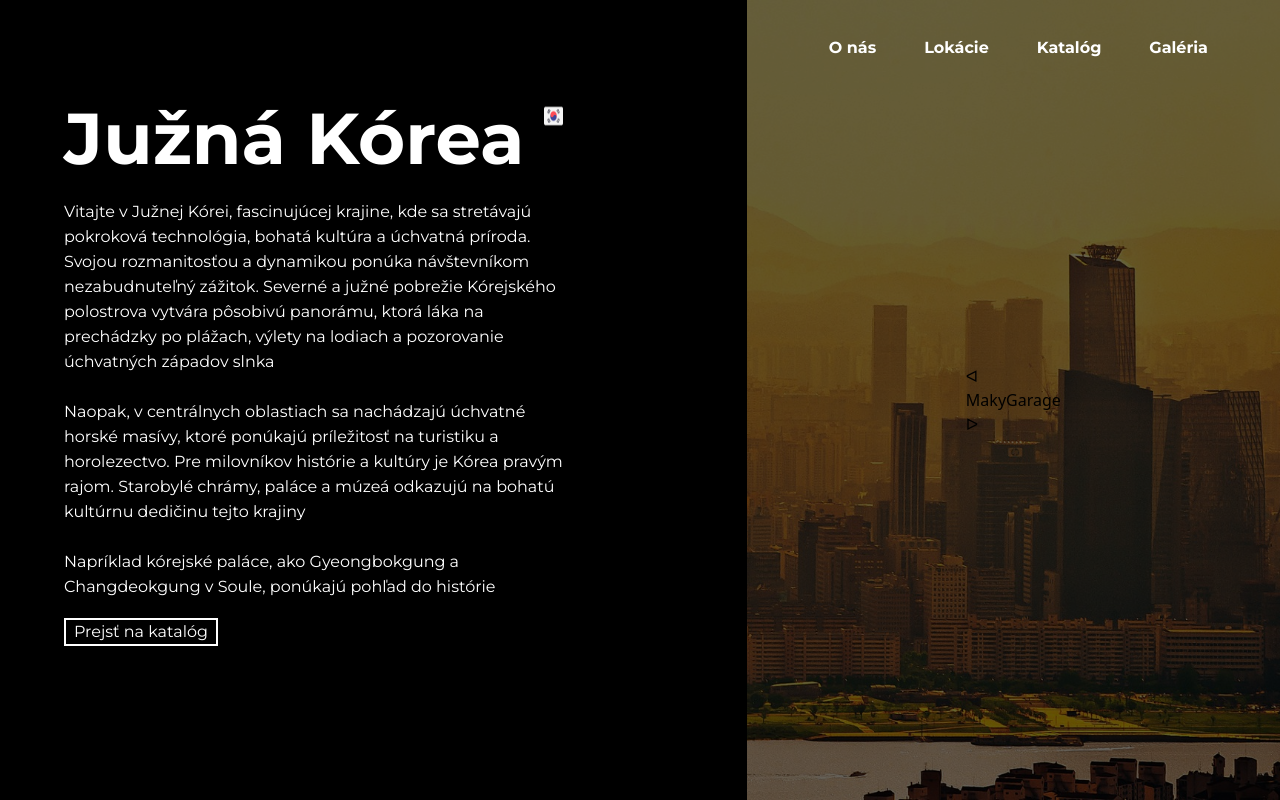
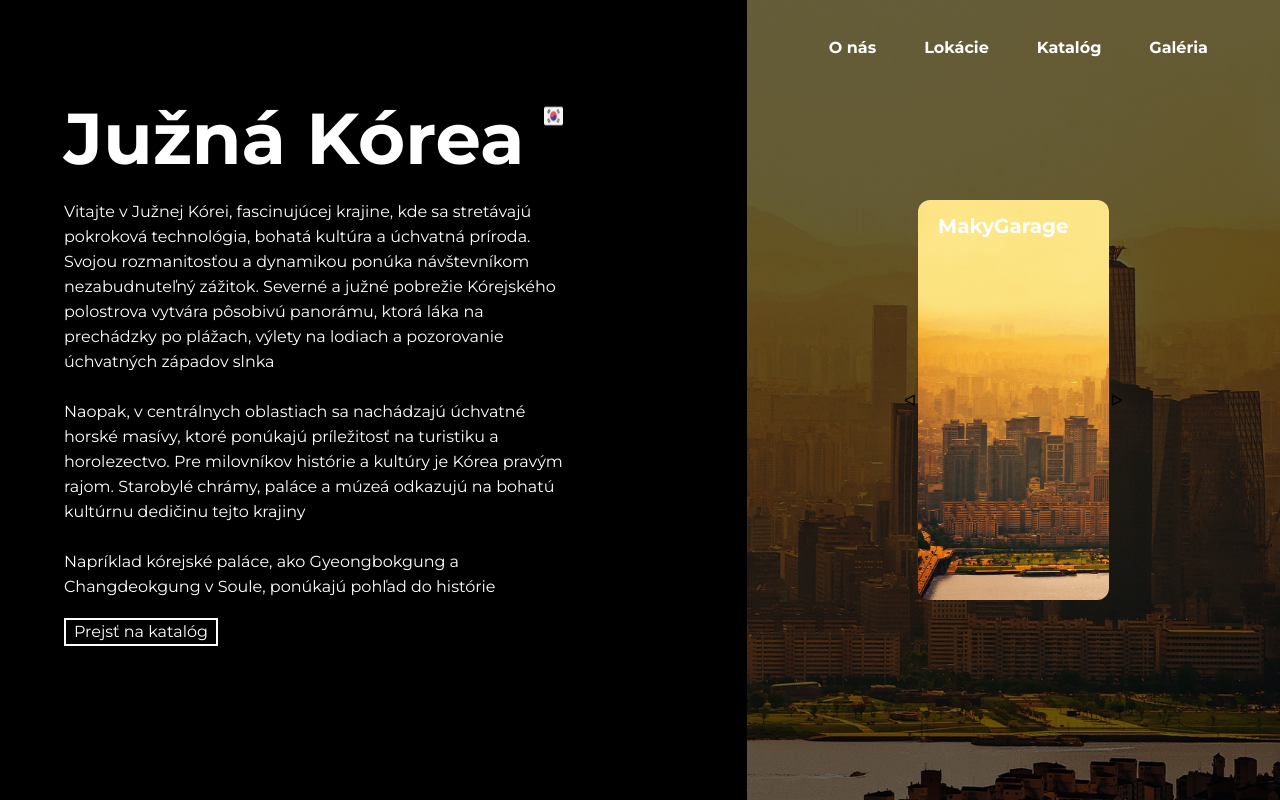
Before and after one commit to mxrshall/E-Travel-static, a React (Vite) app: page /info in a window 1280 px wide. Shown: the top 800 px of the page. Built offline with nearby package versions, Linux system fonts and the light colour scheme.

Commit message:
Prva verzia slideru

```diff
--- a/src/Card.jsx
+++ /dev/null
@@ -1,10 +0,0 @@
-function Card({title}) {
-
-    return (
-        <div className="w-5/12 h-[50vh] bg-red-600 rounded-xl px-5 py-3 text-xl text-white font-bold font-mont">
-            {title}
-        </div>
-    )
-  }
-
-  export default Card
--- a/src/InfoComponents/LokaciaRight.jsx
+++ b/src/InfoComponents/LokaciaRight.jsx
@@ -2,7 +2,6 @@ import InfoTitle from "./InfoTitle"
 import InfoDescription from "./InfoDescription"
 import InfoButton from "./InfoButton"
 import InfoFlag from "./InfoFlag"
-import Card from "../Card"
 import Slider from "../Slider"
 
 function LokaciaRight({title, description, background, flag}) {
--- a/src/Slider.jsx
+++ b/src/Slider.jsx
@@ -71,24 +71,20 @@ const Slider = () => {
     };
 
     return (
-        <div className="slider">
+        <div className="w-5/12 h-[50vh] flex">
             <motion.button
                 animate={{ x: 0, opacity: 1 }}
                 initial={{ x: 100, opacity: 0 }}
                 transition={{ delay: 0.8 }}
                 onClick={prev}
+                className="w-1/12"
             >
                 ᐊ
             </motion.button>
-            <div className="slider__container">
+            <div className="w-full h-[50vh] bg-cover">
                 <a href={sliderimages[index].link} target="_blank">
                     <motion.div
-                        animate={{ scale: [0, 1], opacity: [0, 1] }}
-                        transition={{ duration: 0.5, delay: 0.3 }}
-                        className="slider__background"
-                    >
-                        <motion.div
-                            className="clenovia__fotka"
+                        className="w-full h-[50vh] bg-blue-600 rounded-xl bg-cover px-5 py-3 text-xl text-white font-bold font-mont"
                         variants={slidersettings}
                         animate="animate"
                         initial="initial"
@@ -98,18 +94,8 @@ const Slider = () => {
                         style={{
                             backgroundImage: `url(${sliderimages[index].logo})`,
                         }}
-                        ></motion.div>
-                        <motion.div
-                            variants={slidersettings}
-                            animate="animate"
-                            initial="initial"
-                            exit="exit"
-                            key={sliderimages[index].title}
-                            custom={direction}
-                            className="slider__title"
                     >
                         {sliderimages[index].title}
-                        </motion.div>
                     </motion.div>
                 </a>
             </div>
@@ -118,6 +104,7 @@ const Slider = () => {
                 initial={{ x: -100, opacity: 0 }}
                 transition={{ delay: 0.8 }}
                 onClick={next}
+                className="w-1/12"
             >
                 ᐅ
             </motion.button>
```
Lines whose indentation alone changed are shown as unchanged.
